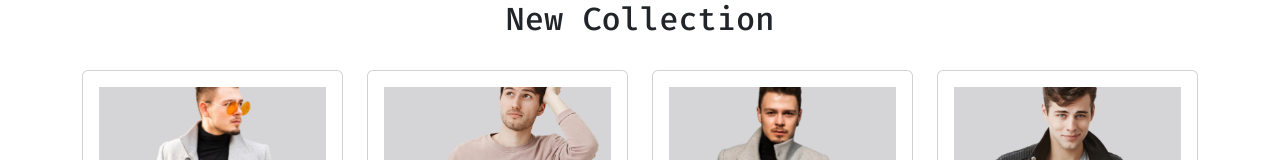
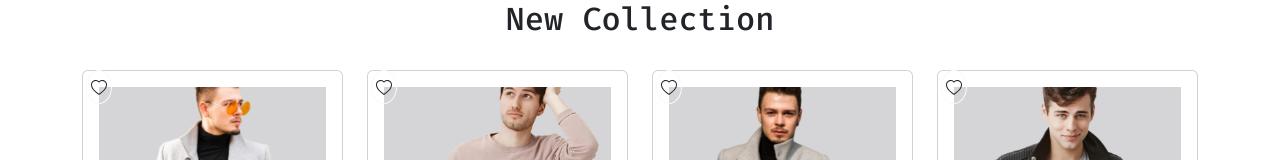
Before and after one commit to Sihle-Thwa/OpenShop, a React (Vite) app in the folder client/: page / in a window 1280 px wide. Shown: the part 1233-1393 px from the top of the page. Built offline with nearby package versions, Linux system fonts and the light colour scheme.

Commit message:
feat: add heart icon to ProductCard component for user interaction

```diff
--- a/client/src/components/ProductCard.jsx
+++ b/client/src/components/ProductCard.jsx
@@ -1,10 +1,12 @@
 import PropTypes from "prop-types";
 import "../App.css"; // Import the CSS file
+import { BsHeart } from "react-icons/bs";
 
 function ProductCard({ product }) {
   return (
     <div className="card">
       <div className="card-body">
+        <span className="position-absolute top-25 start-75 translate-middle p-1 border border-light rounded-circle"><BsHeart/></span>
         <img src={product.image} alt={product.name} className="product-image" />
         <div className="row d-flex justify-content-between">
           <div className="col-6">{product.name}</div>
```
